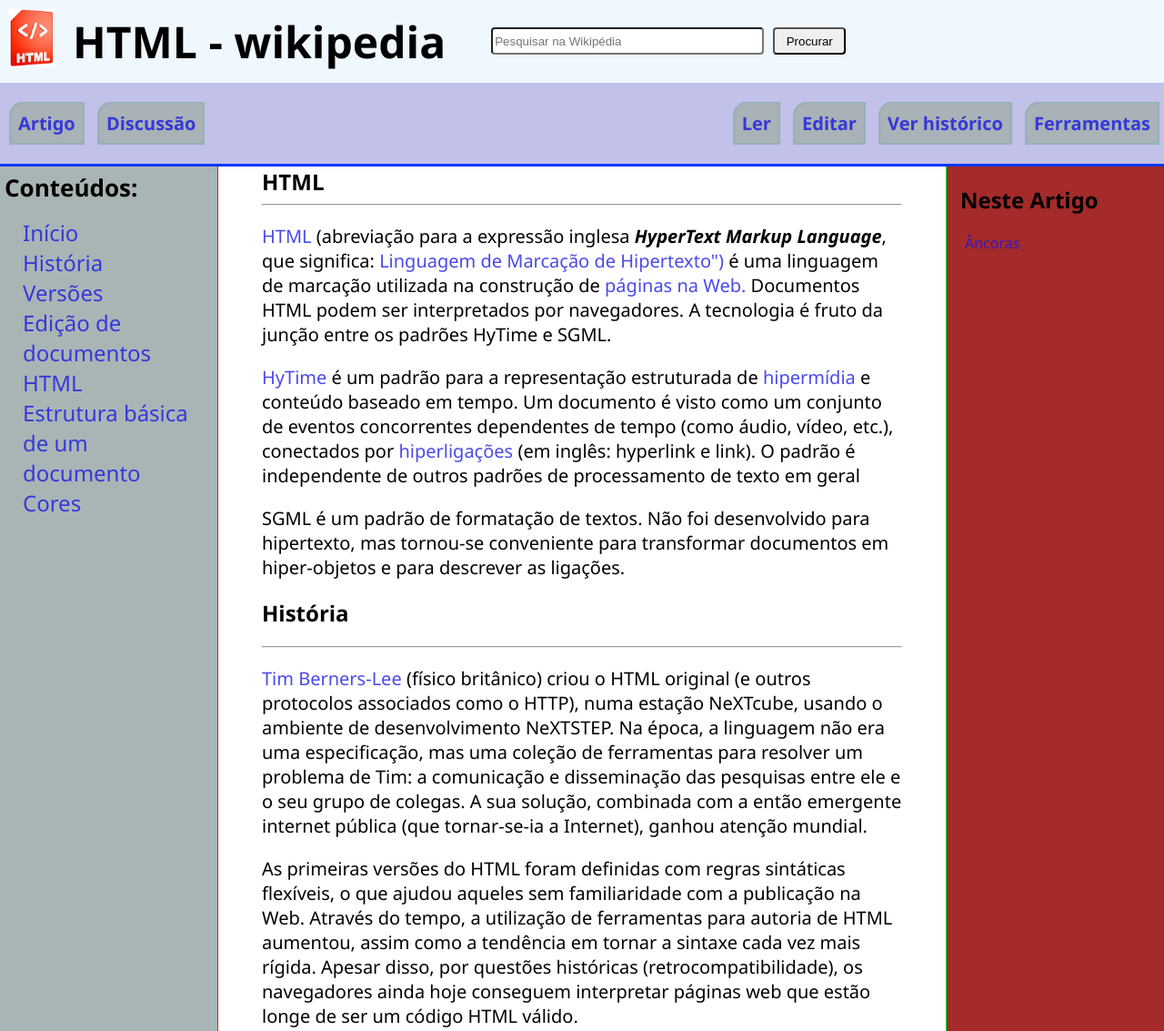
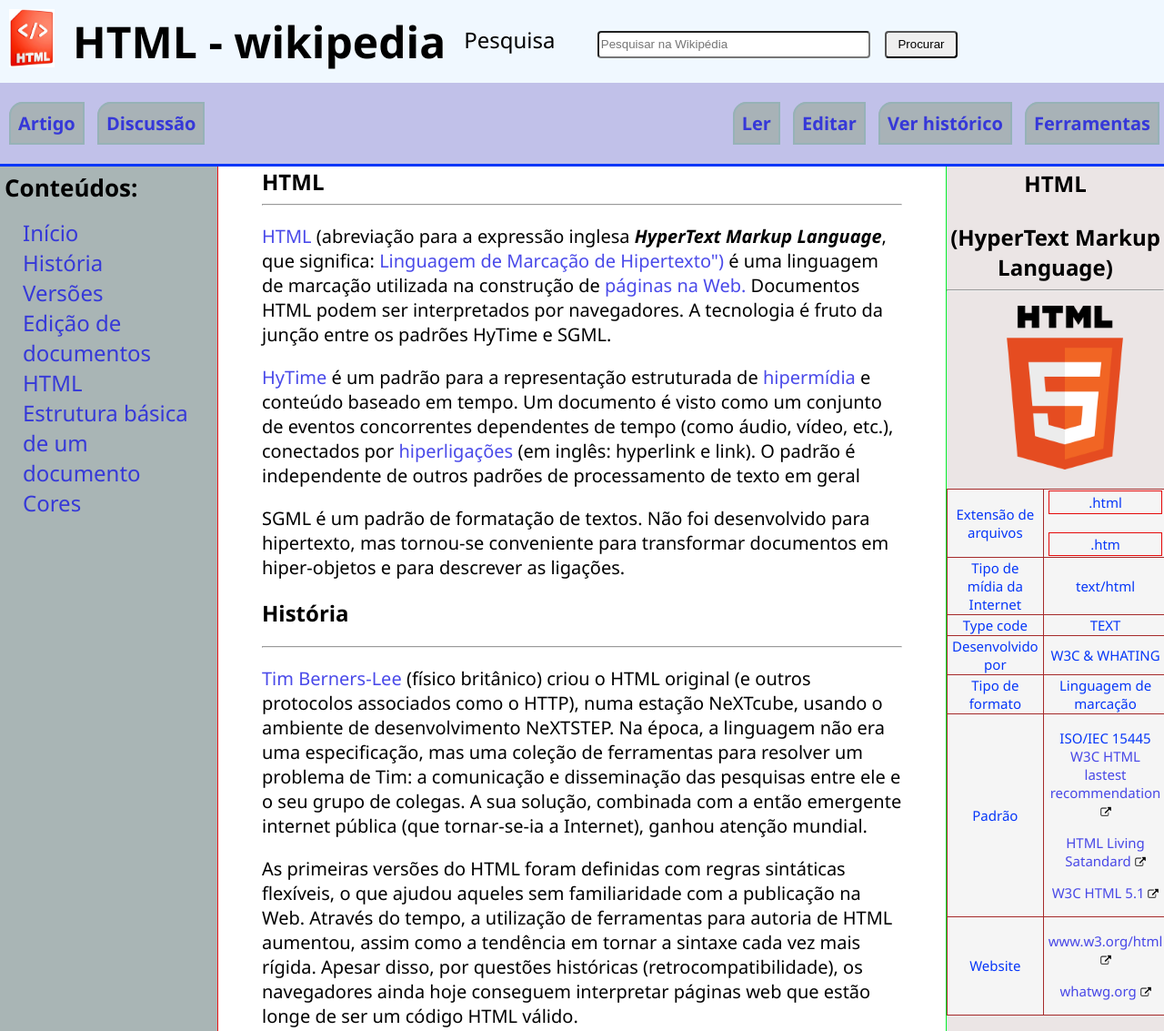
Before and after one commit to WillianGitADS/dio_estudos_web, a plain HTML site: page desafio DIO - Wikipedia/trilha-html-modulo-3-main/index.html in a window 1280 px wide. Shown: the top 1133 px of the page at 91% size. Drawn offline with Linux system fonts and the light colour scheme.

Commit message:
projeto concluido

```diff
--- a/desafio DIO - Wikipedia/trilha-html-modulo-3-main/assets/css/style.css
+++ b/desafio DIO - Wikipedia/trilha-html-modulo-3-main/assets/css/style.css
@@ -129,24 +129,37 @@
   color: #0737f8;
   padding-left: 5px;
 }
+
 footer {
   display: inline-flex;
   width: 100%;
-  background-color: #c1c1e9;
+  background-color: #e9e5c1;
   min-height: 100px;
   border-top: solid 1px #cdcdcd;
 }
 
-footer ul {
-  margin-left: 25px;
-  border-left: #ed1515 2px solid;
+footer .endereco {
+  margin-right: 10px;
+  float: left;
+  text-align: right;
+  width: 45%;
 }
 
-footer .endereco {
-  margin-left: 10px;
-  float: left;
-  text-align: left;
-  width: 45%;
+footer h3 {
+  text-align: center;
+}
+
+footer .endereco ul {
+  margin-right: 25px;
+  padding-right: 10px;
+  border-right: #ed1515 2px solid;
+}
+
+footer .endereco ul li a:hover {
+  font-size: 20px;
+  margin-right: 55px;
+  color: red;
+  /* padding-right: 10px; */
 }
 
 footer .informacoes {
@@ -156,11 +169,43 @@
   width: 45%;
 }
 
+footer .informacoes ul {
+  margin-left: 25px;
+  padding-left: 10px;
+  border-left: #ed1515 2px solid;
+}
+
 aside {
-  background-color: brown;
+  background-color: rgb(235, 229, 229);
   border-left: solid 1px #04ef2b;
-  padding-left: 15px;
 }
+aside h2 {
+  text-align: center;
+  margin: 2px;
+}
+
+.table_aside {
+  background-color: whitesmoke;
+  width: 90%;
+  margin: auto;
+  font-size: 15px;
+  color: #0737f8;
+}
+
+.table_aside td {
+  padding: 1px 5px;
+  background-color: whitesmoke;
+}
+.tab_extensao P {
+  margin: 0;
+  padding: 2px;
+  border: rgb(229, 9, 9) 1px solid;
+}
+.img_logo {
+  text-align: center;
+  width: 180px;
+}
+
 .navegacao {
   /* margin-left: 10px; */
   background-color: rgb(169, 181, 181);
--- a/desafio DIO - Wikipedia/trilha-html-modulo-3-main/index.html
+++ b/desafio DIO - Wikipedia/trilha-html-modulo-3-main/index.html
@@ -9,13 +9,21 @@
   </head>
   <body>
     <header>
-      <div class="logo">
-        <img src="assets/images/html.png" width="50" />
-      </div>
+      <figure class="logo">
+        <img src="assets/images/html.png" width="50" alt="imagen do logo de HTML" />
+      </figure>
       <h1>HTML - wikipedia</h1>
+      <form role="search" class="logo">
+  <label for="pesquisa">Pesquisa
+  <input
+    type="search"
+    name="pesquisar"
+    id="pesquisa"
+    placeholder="Pesquisar na Wikipédia"
+  >
+  <button type="submit" name="procurar">Procurar</button>
+</form>
 
-      <input type="search" name="" id="" placeholder="Pesquisar na Wikipédia" />
-      <button type="submit">Procurar</button>
     </header>
 
     <nav class="menu_header">
@@ -112,8 +120,9 @@
           pelo W3C. Uma errata ainda foi lançada em 2001.
         </p>
         <table id="versoes">
+          <Caption><p>Várias versões HTML foram publicadas:</p></Caption>
           <thead>
-            <p>Várias versões HTML foram publicadas:</p>
+
             <tr>
               <th>Versão</th>
               <th>Ano</th>
@@ -208,10 +217,51 @@
         </pre>
       </section>
       <aside>
-        <h2>Neste Artigo</h2>
-        <ul>
-          <li><a href="#">Âncoras</a></li>
-        </ul>
+        <h2>HTML</h2><br>
+        <h2>(HyperText Markup Language)</h2>
+        <hr>
+        <figure>
+          <img class="img_logo" src="/desafio DIO - Wikipedia/trilha-html-modulo-3-main/assets/images/HTML5_logo.png " alt="simbolo do html">
+        </figure>
+        <table class="table_aside">
+          <tbody>
+          <tr>
+            <td>Extensão de arquivos</td>
+            <td class="tab_extensao"><p>.html</p> <br>
+              <p>.htm</p></td>
+          </tr>
+          <tr>
+            <td>Tipo de mídia da Internet</td>
+            <td>text/html</td>
+          </tr>
+          <tr>
+            <td>Type code</td>
+            <td>TEXT</td>
+          </tr>
+          <tr>
+            <td>Desenvolvido por</td>
+            <td>W3C & WHATING</td>
+          </tr>
+          <tr>
+            <td>Tipo de formato</td>
+            <td>Linguagem de marcação</td>
+          </tr>
+          <tr>
+            <td>Padrão</td>
+            <td><p><span>ISO/IEC 15445 </span><a rel="nofollow" href="">W3C HTML lastest recommendation</a>
+              <img src="/desafio DIO - Wikipedia/trilha-html-modulo-3-main/assets/images/link_externo.PNG" width="12px"  alt="link externo"></span></p>
+              <p><a href="#">HTML Living Satandard </a><img src="/desafio DIO - Wikipedia/trilha-html-modulo-3-main/assets/images/link_externo.PNG" width="12px"  alt="link externo"></p>
+              <P><a href="#">W3C HTML 5.1 </a><img src="/desafio DIO - Wikipedia/trilha-html-modulo-3-main/assets/images/link_externo.PNG" width="12px" alt="link externo"></P>
+          </td>
+            </tr>
+          <tr>
+            <td>Website</td>
+            <td><p><p><a href="#">www.w3.org/html</a><img src="/desafio DIO - Wikipedia/trilha-html-modulo-3-main/assets/images/link_externo.PNG" width="12px"  alt="link externo"></p>
+            <p><a href="#">whatwg.org </a><img src="/desafio DIO - Wikipedia/trilha-html-modulo-3-main/assets/images/link_externo.PNG" width="12px"  alt="link externo"></p></td>
+              </td>
+          </tr>
+          </tbody>
+        </table>
       </aside>
     </main>
 
@@ -239,7 +289,8 @@
             >
               Atribuição-CompartilhaIgual 4.0 Internacional (CC BY-SA 4.0) da
               Creative Commons</a
-            >; pode estar sujeito a condições adicionais.
+            >;</li>
+            <li>pode estar sujeito a condições adicionais.
           </li>
           <li>
             Para mais detalhes, consulte as
```
Also changed, not shown: desafio DIO - Wikipedia/trilha-html-modulo-3-main/assets/images/HTML5_logo.png (added), desafio DIO - Wikipedia/trilha-html-modulo-3-main/assets/images/link_externo.PNG (added).
